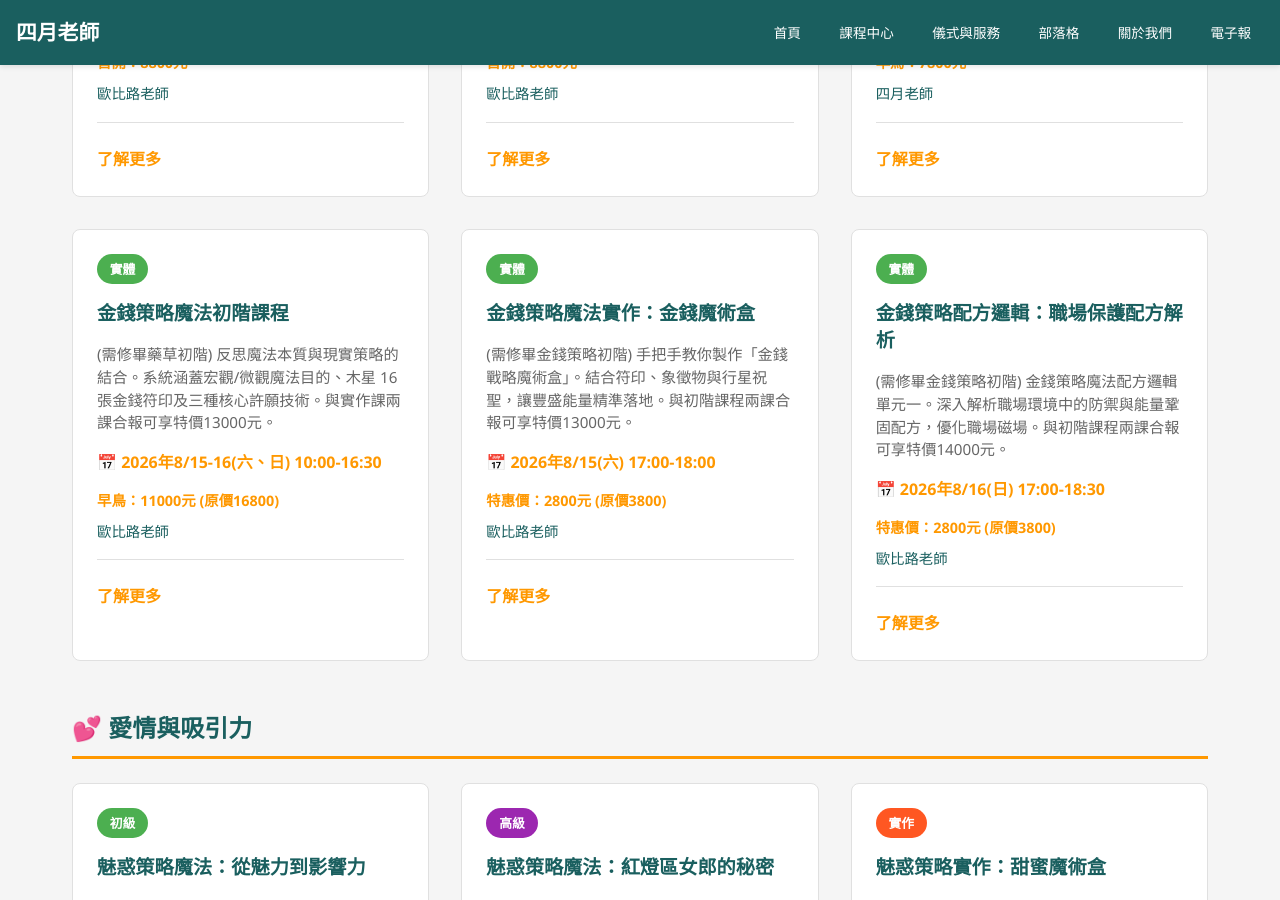
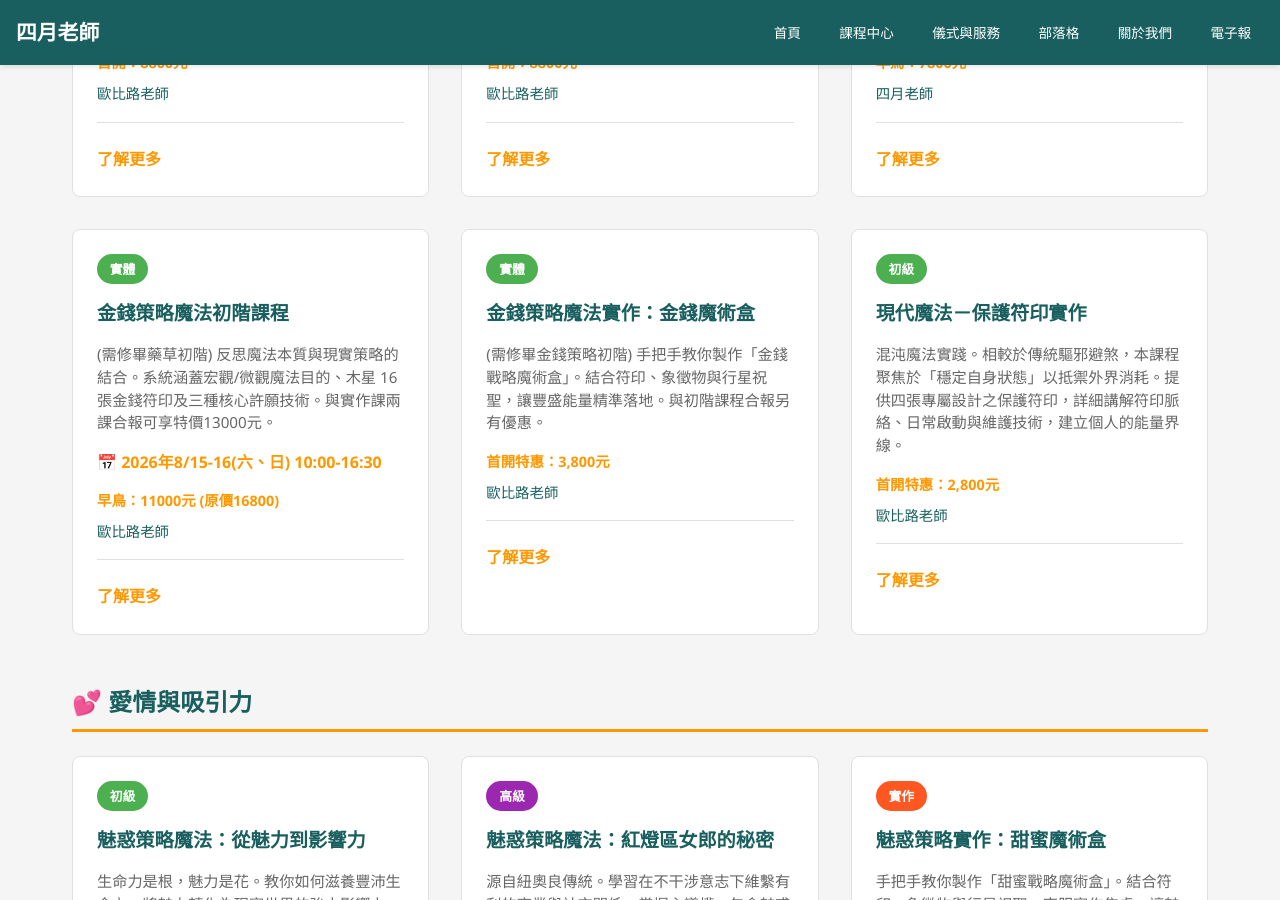
Before and after one commit to light4uliuphone-lang/hoodoo, a Jekyll site: the page built from course.html, in a window 1280 px wide and 900 px high, scrolled down 1655 px. Built offline with Jekyll 4.4.1, drawn with Linux system fonts in a browser that asks for light colours; some of the changed text lies outside the part shown.

Commit message:
Update course.html

```diff
--- a/course.html
+++ b/course.html
@@ -153,25 +153,23 @@ description: "探索四月老師的課程中心，提供金錢魔法、愛情吸
             <div class="course-card">
                 <div class="course-tag" style="background-color: #4caf50;">實體</div>
                 <h3>金錢策略魔法實作：金錢魔術盒</h3>
-                <p>(需修畢金錢策略初階) 手把手教你製作「金錢戰略魔術盒」。結合符印、象徵物與行星祝聖，讓豐盛能量精準落地。與初階課程兩課合報可享特價13000元。</p>
+                <p>(需修畢金錢策略初階) 手把手教你製作「金錢戰略魔術盒」。結合符印、象徵物與行星祝聖，讓豐盛能量精準落地。與初階課程合報另有優惠。</p>
                 <div class="course-info">
-                    <div style="margin-bottom: 5px; color: #ff9800; font-weight: bold;">📅 2026年8/15(六) 17:00-18:00</div>
-                    <span class="price">特惠價：2800元 (原價3800)</span>
+                    <span class="price">首開特惠：3,800元</span>
                     <span class="teacher">歐比路老師</span>
                 </div>
-                <a href="/courses/course-023/" class="learn-more">了解更多</a>
+                <a href="/courses/course-020/" class="learn-more">了解更多</a>
             </div>
 
             <div class="course-card">
-                <div class="course-tag" style="background-color: #4caf50;">實體</div>
-                <h3>金錢策略配方邏輯：職場保護配方解析</h3>
-                <p>(需修畢金錢策略初階) 金錢策略魔法配方邏輯單元一。深入解析職場環境中的防禦與能量鞏固配方，優化職場磁場。與初階課程兩課合報可享特價14000元。</p>
+                <div class="course-tag" style="background-color: #4caf50;">初級</div>
+                <h3>現代魔法－保護符印實作</h3>
+                <p>混沌魔法實踐。相較於傳統驅邪避煞，本課程聚焦於「穩定自身狀態」以抵禦外界消耗。提供四張專屬設計之保護符印，詳細講解符印脈絡、日常啟動與維護技術，建立個人的能量界線。</p>
                 <div class="course-info">
-                    <div style="margin-bottom: 5px; color: #ff9800; font-weight: bold;">📅 2026年8/16(日) 17:00-18:30</div>
-                    <span class="price">特惠價：2800元 (原價3800)</span>
+                    <span class="price">首開特惠：2,800元</span>
                     <span class="teacher">歐比路老師</span>
                 </div>
-                <a href="/courses/course-024/" class="learn-more">了解更多</a>
+                <a href="/courses/course-modern-07/" class="learn-more">了解更多</a>
             </div>
         </div>
     </section>
```
Also changed, not shown: other parts of course.html (+1 -1 lines).
